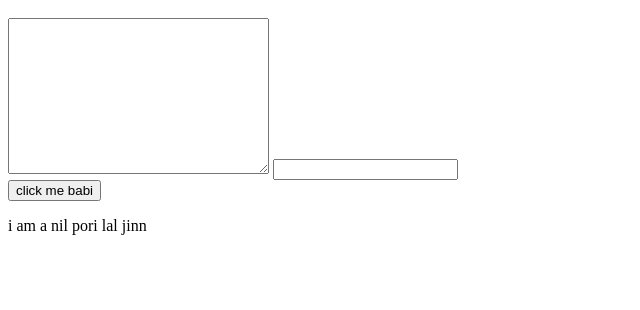
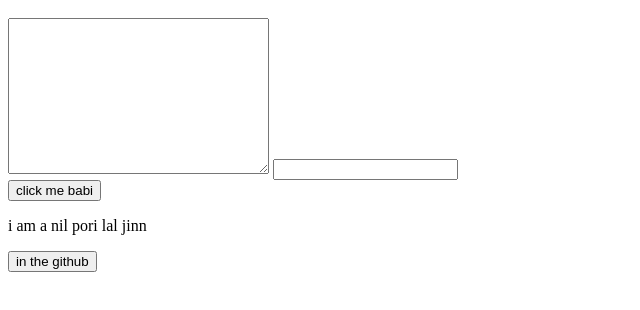
Before and after one commit to hussain-talhaa/my-first-website, a plain HTML site: page index.html in a window 1280 px wide. Shown: the part 48-358 px from the top of the page, without its empty margins (0-640 px from the left). Drawn offline with Linux system fonts and the light colour scheme.

Commit message:
Update index.html

```diff
--- a/index.html
+++ b/index.html
@@ -5,3 +5,4 @@
 <br>
 <button>click me babi</button>
 <p>i am a nil pori lal jinn</p>
+<button>in the github </button>
```
